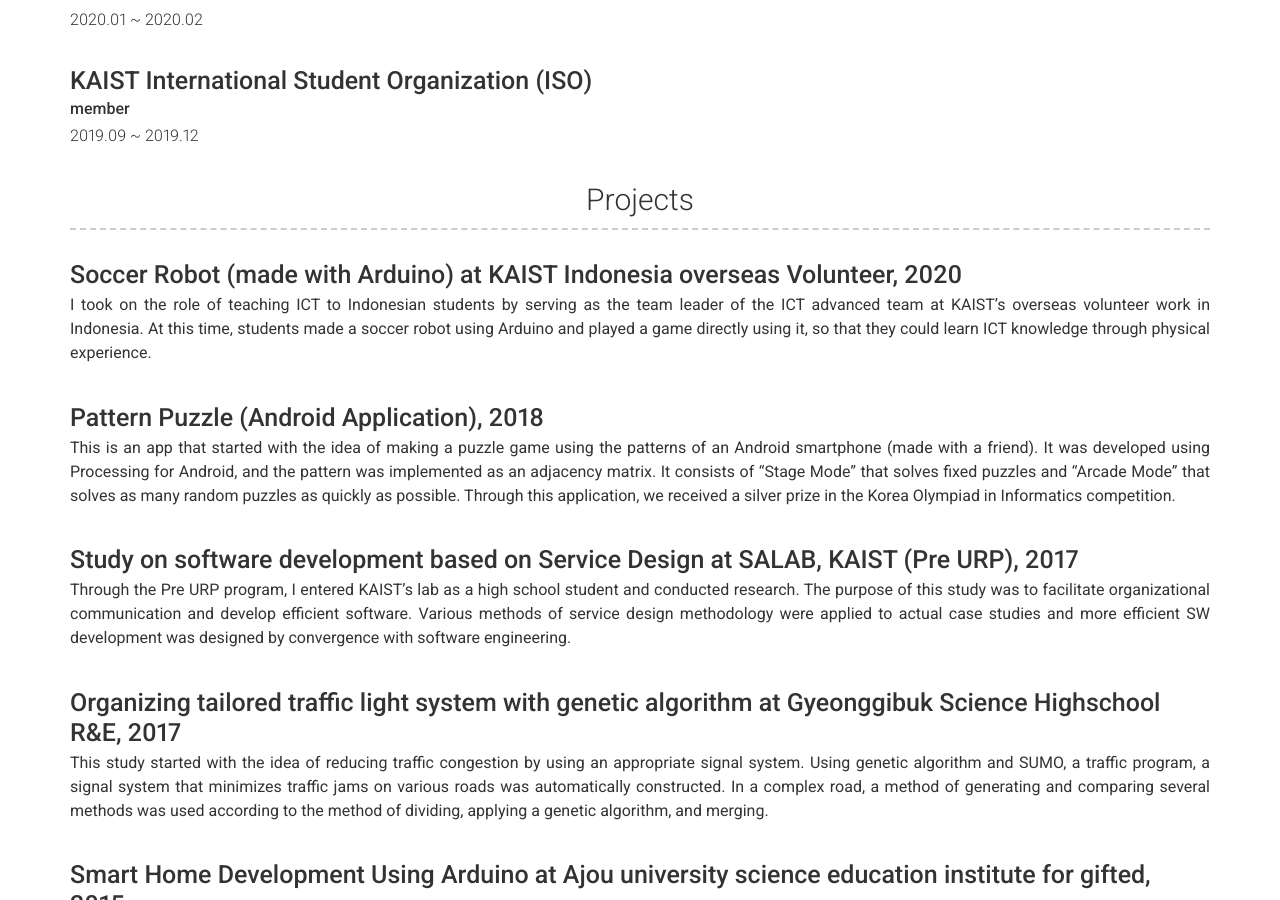
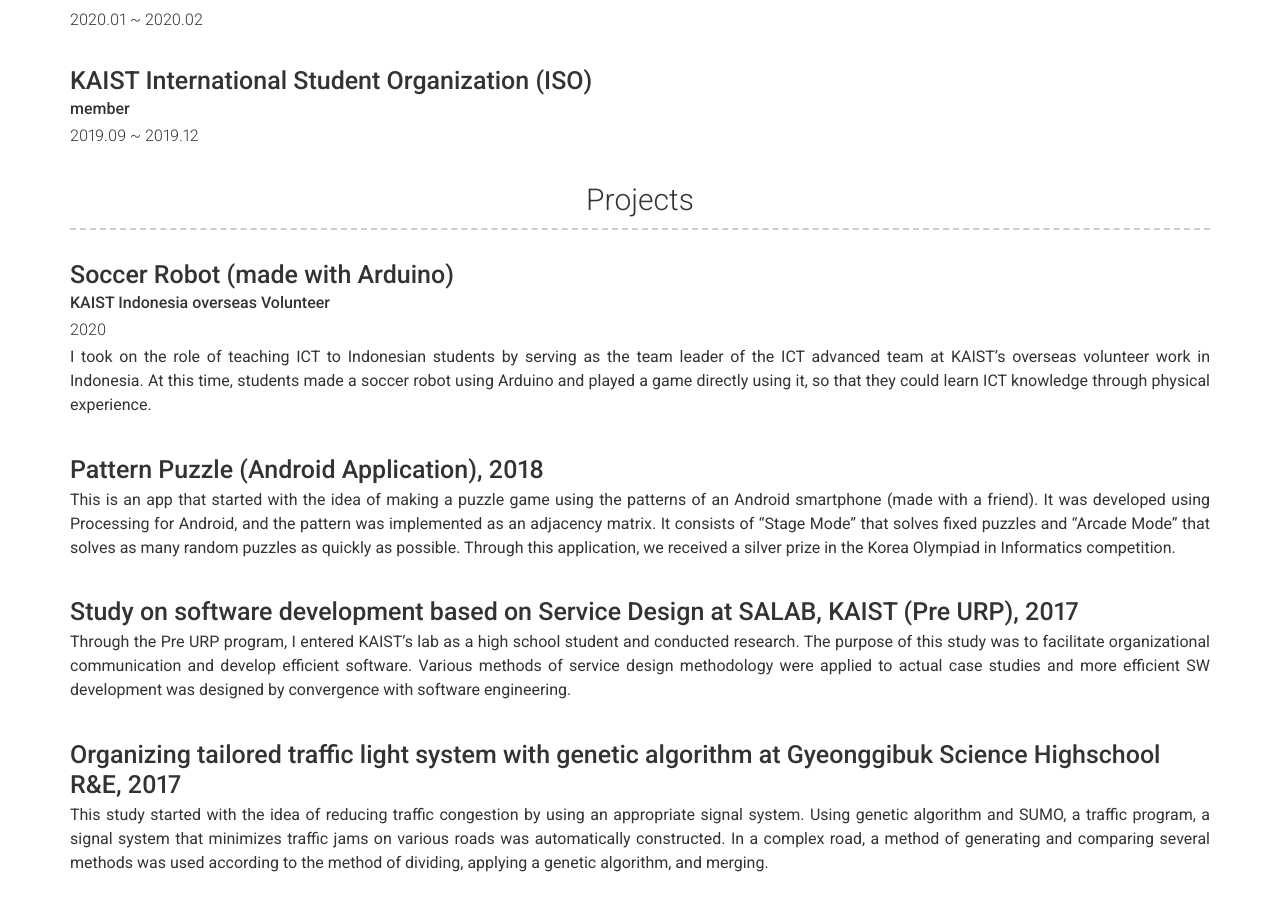
Before and after one commit to hengho/hengho.github.io, a Jekyll site: the page built from index.md, in a window 1280 px wide and 900 px high, scrolled down 1222 px. Built offline with Jekyll 4.4.1, drawn with Linux system fonts in a browser that asks for light colours; nearby versions of some CDN libraries.

```diff
--- a/_config.yml
+++ b/_config.yml
@@ -130,7 +130,9 @@ content:
     layout: list # Type of content section (list/text)
     content:
       - layout: top
-        title: Soccer Robot (made with Arduino) at KAIST Indonesia overseas Volunteer, 2020
+        title: Soccer Robot (made with Arduino)
+        sub_title: KAIST Indonesia overseas Volunteer
+        caption: 2020
         #link: Link to project (eg. sproogen.github.io/modern-resume-theme)(optional)
         #link_text: Link Text
         #additional_links:
```
